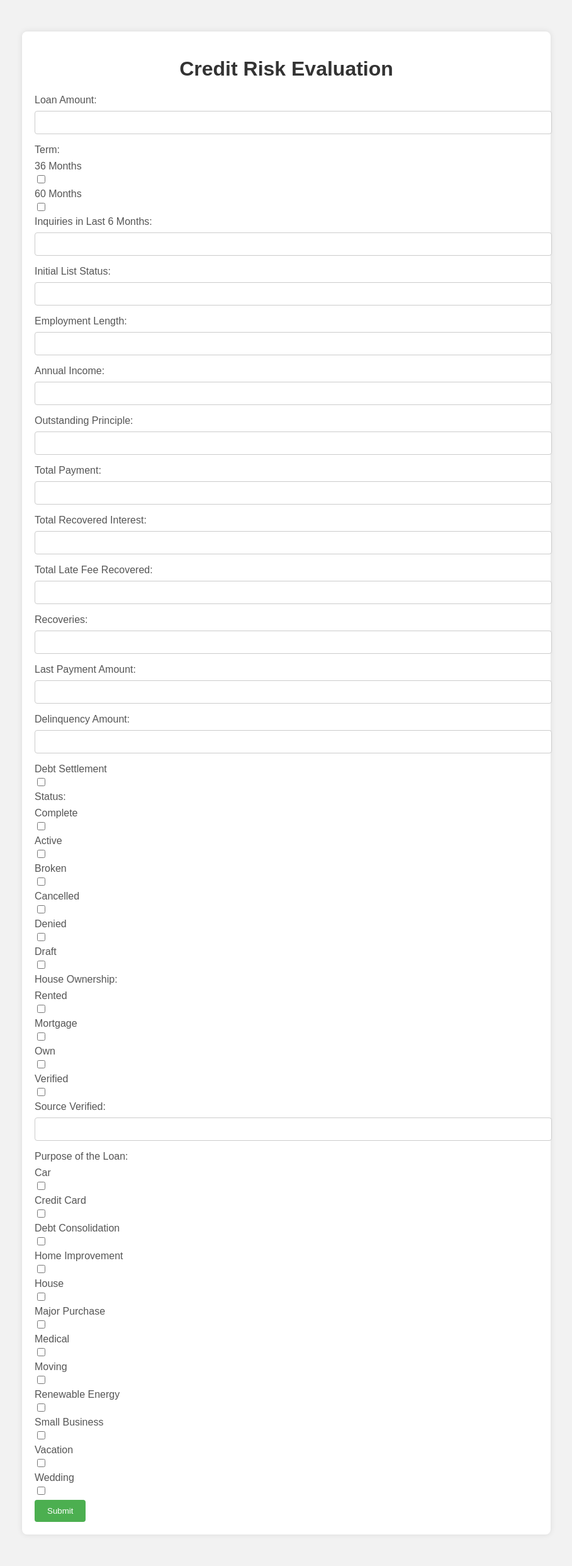
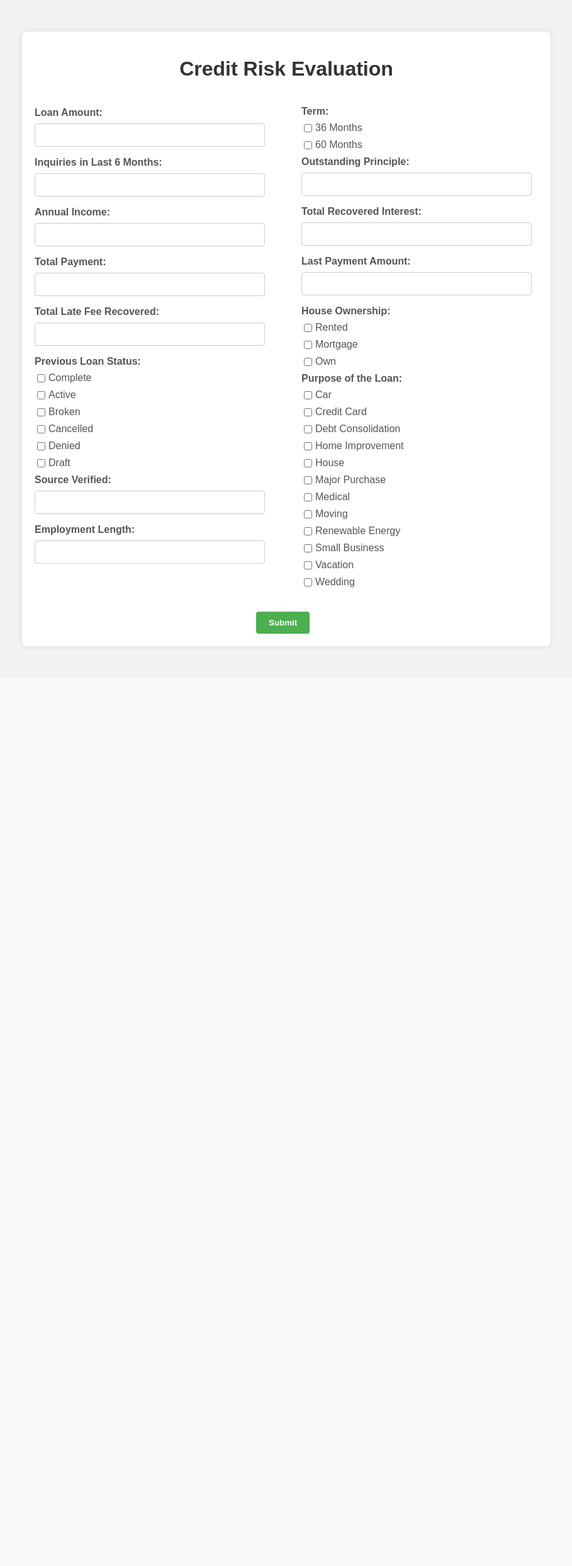
Before and after one commit to sanket6399/credit_risk_management, a Flask app: page / in a window 1280 px wide. Shown: the whole page at 63% size, without its empty margins (185-1094 px from the left). After the commit the page ends 1029 px from the top, so only its background shows below. Run offline with Flask 3, Linux system fonts and the light colour scheme; parts of the project's set-up code (start-up, migrations or seed data) failed here and were passed over.

Commit message:
Changes in static files

```diff
--- a/app/app.py
+++ b/app/app.py
@@ -1,15 +1,11 @@
 from flask import Flask, render_template, request
-import pickle
-#import joblib
+import joblib
+
 app = Flask(__name__)
 
-# Load your machine learning mode
-#model = joblib.load(r'C:\Users\Checkout\Desktop\credit_risk_management\app\randomForest_model.pkl')
-#model = pickle.load(open('/app/app/randomForest_model.pkl', 'rb'))
-file_path = r"/app/app/randomForest_model.pkl"
-with open(file_path, 'rb') as file:
-    print(file)
-    model = pickle.load(file)
+# Load your machine learning model
+model = joblib.load(r"C:\Users\Checkout\Desktop\codes\CS267\Credit_Risk_Management\app\models\randomForest_model.pkl")
+
 @app.route('/')
 def index():
     return render_template('index.html')
@@ -17,23 +13,23 @@ def index():
 @app.route('/predict', methods=['POST'])
 def predict():
     # Get form data
-    print(request.form)
+    #print(request.form)
     loan_amount = float(request.form['loanAmount'])
-    print(loan_amount)
-    term_36 = int(request.form.get('term36', 0) == 'on')
-    term_60 = int(request.form.get('term60', 0) == 'on')
+    #print(loan_amount)
+    term_36 = int(request.form.get('term36', 0) == 'on')  # Checkbox value (1 if checked, 0 if not)
+    term_60 = int(request.form.get('term60', 0) == 'on')  # Checkbox value (1 if checked, 0 if not)
     inquiries = int(request.form['inquiries'])
-    initial_list_status = request.form['initialListStatus']
+    initial_list_status = 0
     employment_length = int(request.form['employmentLength'])
     annual_income = float(request.form['annualIncome'])
     outstanding_principle = float(request.form['outstandingPrinciple'])
     total_payment = float(request.form['totalPayment'])
     total_recovered_interest = float(request.form['totalRecoveredInterest'])
     total_late_fee_recovered = float(request.form['totalLateFeeRecovered'])
-    recoveries = float(request.form['recoveries'])
+    recoveries = 0
     last_payment_amount = float(request.form['lastPaymentAmount'])
-    delinquency_amount = float(request.form['delinquencyAmount'])
-    debt_settlement = int(request.form.get('debtSettlement', 0) == 'on')  # Checkbox value (1 if checked, 0 if not)
+    delinquency_amount = 0
+    debt_settlement = 0  # Checkbox value (1 if checked, 0 if not)
 
     # Status checkboxes (multiple values can be selected)
     status_complete = int(request.form.get('complete', 0) == 'on')
@@ -72,12 +68,7 @@ def predict():
     id = 1
     term = check_term_status(term_36, term_60)
     A, B, C, D = check_status(status_active, status_broken, status_complete, status_denied)
-    interest_rate = 11.37
-    loan_status = 3
-    initial_list_status = 0
-    status = 0
-    debt_settlement = 0
-    not_verified = 1
+    interest_rate, loan_status, initial_list_status, status, debt_settlement, not_verified = get_loan_details()
     if source_verified == '':
         verified = 0
     source_verified = 0
@@ -90,13 +81,17 @@ def predict():
         purpose_house, purpose_major_purchase, purpose_medical, purpose_moving,
         purpose_renewable_energy, purpose_small_business, purpose_vacation, purpose_wedding
     ]
-    print(input_data)
+    #print(input_data)
     # Make predictions using the model
     prediction = model.predict([input_data])
+    print("prediction", prediction)
+    # Process the prediction or take further actions based on your application's requirements
     print(prediction)
-    # Process the prediction or take further actions based on your application's requirements
-
-    return render_template('result.html', prediction=prediction[0])
+    if prediction[0] == 1:
+        predictions = 0
+    else:
+        predictions = 1
+    return render_template('result.html', prediction=predictions)
 
 def check_status(status_active, status_broken, status_complete, status_denied):
     if status_active == 1:
@@ -125,5 +120,13 @@ def check_term_status(term_36, term_60):
         term = 1
     return term
 
+def get_loan_details():
+    interest_rate = 15.050000
+    loan_status = 3
+    initial_list_status = 1
+    status = 0
+    debt_settlement = 1
+    not_verified = 1
+    return interest_rate, loan_status, initial_list_status, status, debt_settlement, not_verified
 if __name__ == '__main__':
     app.run(debug=True)
--- a/app/static/styles/main.css
+++ b/app/static/styles/main.css
@@ -2,6 +2,12 @@ body {
     font-family: 'Arial', sans-serif;
     background-color: #f2f2f2;
     margin: 0;
+}
+
+#multicol{
+    margin-right: 2rem;
+    columns: 2;
+    column-gap: 5rem;
 }
 
 .container {
@@ -26,6 +32,7 @@ form {
     display: block;
     margin-bottom: 8px;
     color: #555;
+    font-weight: 600;
 }
 
 .field-input {
@@ -34,6 +41,7 @@ form {
     margin-bottom: 16px;
     border: 1px solid #ccc;
     border-radius: 4px;
+    max-width: 780px;
 }
 
 .checkbox-label {
@@ -42,6 +50,8 @@ form {
     color: #555;
     cursor: pointer;
     transition: color 0.3s ease-in-out;
+    display: flex;
+
 }
 
 .checkbox-label:hover {
@@ -50,16 +60,88 @@ form {
 
 .checkbox-label input {
     margin-right: 5px;
+    text-align: right;
+    float: right;
 }
 
-/* Style checkboxes in a single vertical column */
-.checkbox-label input {
+
+.submit-button {
+    background-color: #4caf50;body {
+    font-family: 'Arial', sans-serif;
+    background-color: #f2f2f2;
+    margin: 0;
+}
+
+.container {
+    max-width: 800px;
+    margin: 50px auto;
+    background-color: #fff;
+    padding: 20px;
+    border-radius: 8px;
+    box-shadow: 0 0 10px rgba(0, 0, 0, 0.1);
+}
+
+h1 {
+    text-align: center;
+    color: #333;
+}
+
+form {
+    display: flex;
+    flex-wrap: wrap;
+    margin-top: 20px;
+}
+
+.form-column {
+    display: flex;
+    flex-direction: column;
+    flex-basis: calc(50% - 10px);
+    margin-right: 10px;
+}
+
+.form-field {
+    margin-bottom: 16px;
+}
+
+.field-label {
     display: block;
-    margin-top: 5px;
+    margin-bottom: 8px;
+    color: #555;
+    font-weight: 600;
+}
+
+.field-input, .checkbox-label {
+    width: 100%;
+    padding: 10px;
+    border: 1px solid #ccc;
+    border-radius: 4px;
+}
+
+.checkbox-label {
+    display: flex;
+    align-items: center;
+    cursor: pointer;
+    transition: color 0.3s ease-in-out;
+}
+
+.checkbox-label:hover {
+    color: #4caf50; /* Change color on hover */
 }
 
 .submit-button {
     background-color: #4caf50;
+    color: #fff;
+    padding: 10px 20px;
+    border: none;
+    border-radius: 4px;
+    cursor: pointer;
+    width: 100%;
+}
+
+.submit-button:hover {
+    background-color: #45a049;
+}
+
     color: #fff;
     padding: 10px 20px;
     border: none;
--- a/app/templates/index.html
+++ b/app/templates/index.html
@@ -1,143 +1,171 @@
 <!DOCTYPE html>
 <html lang="en">
+
 <head>
     <meta charset="UTF-8">
     <meta name="viewport" content="width=device-width, initial-scale=1.0">
     <link rel="stylesheet" href="{{ url_for('static', filename='styles/main.css') }}">
     <title>Credit Risk Evaluation</title>
 </head>
+
 <body>
     <div class="container">
         <h1>Credit Risk Evaluation</h1>
+        <div id="multicol">
             <form method="POST" action="/predict">
                 <label for="loanAmount" class="field-label">Loan Amount:</label>
                 <input type="text" name="loanAmount" required class="field-input">
 
-            <label class="field-label">Term:</label>
-            <label for="term36" class="checkbox-label">36 Months
-                <input type="checkbox" name="term36" id="term36">
-            </label>
-            <label for="term60" class="checkbox-label">60 Months
-                <input type="checkbox" name="term60" id="term60">
-            </label>
+
+
 
                 <label for="inquiries" class="field-label">Inquiries in Last 6 Months:</label>
                 <input type="text" name="inquiries" class="field-input">
 
-            <label for="initialListStatus" class="field-label">Initial List Status:</label>
-            <input type="text" name="initialListStatus" class="field-input">
-
-            <label for="employmentLength" class="field-label">Employment Length:</label>
-            <input type="text" name="employmentLength" class="field-input">
 
                 <label for="annualIncome" class="field-label">Annual Income:</label>
                 <input type="text" name="annualIncome" class="field-input">
 
-            <label for="outstandingPrinciple" class="field-label">Outstanding Principle:</label>
-            <input type="text" name="outstandingPrinciple" class="field-input">
 
                 <label for="totalPayment" class="field-label">Total Payment:</label>
                 <input type="text" name="totalPayment" class="field-input">
 
-            <label for="totalRecoveredInterest" class="field-label">Total Recovered Interest:</label>
-            <input type="text" name="totalRecoveredInterest" class="field-input">
 
                 <label for="totalLateFeeRecovered" class="field-label">Total Late Fee Recovered:</label>
                 <input type="text" name="totalLateFeeRecovered" class="field-input">
 
-            <label for="recoveries" class="field-label">Recoveries:</label>
-            <input type="text" name="recoveries" class="field-input">
+
+                <label class="field-label">Previous Loan Status:</label>
+                <label for="complete" class="checkbox-label">
+                    <input type="checkbox" name="status" id="complete">
+                    Complete
+
+                </label>
+                <label for="active" class="checkbox-label">
+                    <input type="checkbox" name="status" id="active">
+                    Active
+                </label>
+                <label for="broken" class="checkbox-label">
+                    <input type="checkbox" name="status" id="broken">
+                    Broken
+                </label>
+                <label for="cancelled" class="checkbox-label">
+                    <input type="checkbox" name="status" id="cancelled">
+                    Cancelled
+                </label>
+                <label for="denied" class="checkbox-label">
+                    <input type="checkbox" name="status" id="denied">
+                    Denied
+                </label>
+                <label for="draft" class="checkbox-label">
+                    <input type="checkbox" name="status" id="draft">
+                    Draft
+                </label>
+                <label for="sourceVerified" class="field-label">Source Verified:</label>
+                <input type="text" name="sourceVerified" class="field-input">
+
+
+                <label for="employmentLength" class="field-label">Employment Length:</label>
+                <input type="text" name="employmentLength" class="field-input">
+                </br>
+                </br>
+                </br>
+
+                <label class="field-label">Term:</label>
+                <label for="term36" class="checkbox-label">
+                    <input type="checkbox" name="term36" id="term36">
+                    36 Months
+                </label>
+                <label for="term60" class="checkbox-label">
+                    <input type="checkbox" name="term60" id="term60">
+                    60 Months
+                </label>
+
+
+                <label for="outstandingPrinciple" class="field-label">Outstanding Principle:</label>
+                <input type="text" name="outstandingPrinciple" class="field-input">
+
+
+
+                <label for="totalRecoveredInterest" class="field-label">Total Recovered Interest:</label>
+                <input type="text" name="totalRecoveredInterest" class="field-input">
 
                 <label for="lastPaymentAmount" class="field-label">Last Payment Amount:</label>
                 <input type="text" name="lastPaymentAmount" class="field-input">
 
-            <label for="delinquencyAmount" class="field-label">Delinquency Amount:</label>
-            <input type="text" name="delinquencyAmount" class="field-input">
 
-            <label for="debtSettlement" class="checkbox-label">Debt Settlement
-                <input type="checkbox" name="debtSettlement" id="debtSettlement">
+                <label class="field-label">House Ownership:</label>
+                <label for="rented" class="checkbox-label">
+                    <input type="checkbox" name="houseOwnership" id="rented">
+                    Rented
+                </label>
+                <label for="mortgage" class="checkbox-label">
+                    <input type="checkbox" name="houseOwnership" id="mortgage">
+                    Mortgage
+                </label>
+                <label for="own" class="checkbox-label">
+                    <input type="checkbox" name="houseOwnership" id="own">
+                    Own
                 </label>
 
-            <label class="checkbox-label">Status:</label>
-            <label for="complete" class="checkbox-label">Complete
-                <input type="checkbox" name="status" id="complete">
+                <label class="field-label">Purpose of the Loan:</label>
+                <label for="car" class="checkbox-label">
+                    <input type="checkbox" name="loanPurpose" id="car">
+                    Car
                 </label>
-            <label for="active" class="checkbox-label">Active
-                <input type="checkbox" name="status" id="active">
+                <label for="creditCard" class="checkbox-label">
+                    <input type="checkbox" name="loanPurpose" id="creditCard">
+                    Credit Card
                 </label>
-            <label for="broken" class="checkbox-label">Broken
-                <input type="checkbox" name="status" id="broken">
+                <label for="debtConsolidation" class="checkbox-label">
+                    <input type="checkbox" name="loanPurpose" id="debtConsolidation">
+                    Debt Consolidation
                 </label>
-            <label for="cancelled" class="checkbox-label">Cancelled
-                <input type="checkbox" name="status" id="cancelled">
+                <label for="homeImprovement" class="checkbox-label">
+                    <input type="checkbox" name="loanPurpose" id="homeImprovement">
+                    Home Improvement
                 </label>
-            <label for="denied" class="checkbox-label">Denied
-                <input type="checkbox" name="status" id="denied">
+                <label for="house" class="checkbox-label">
+                    <input type="checkbox" name="loanPurpose" id="house">
+                    House
                 </label>
-            <label for="draft" class="checkbox-label">Draft
-                <input type="checkbox" name="status" id="draft">
+                <label for="majorPurchase" class="checkbox-label">
+                    <input type="checkbox" name="loanPurpose" id="majorPurchase">
+                    Major Purchase
+                </label>
+                <label for="medical" class="checkbox-label">
+                    <input type="checkbox" name="loanPurpose" id="medical">
+                    Medical
+                </label>
+                <label for="moving" class="checkbox-label">
+                    <input type="checkbox" name="loanPurpose" id="moving">
+                    Moving
+                </label>
+                <label for="renewableEnergy" class="checkbox-label">
+                    <input type="checkbox" name="loanPurpose" id="renewableEnergy">
+                    Renewable Energy
+                </label>
+                <label for="smallBusiness" class="checkbox-label">
+                    <input type="checkbox" name="loanPurpose" id="smallBusiness">
+                    Small Business
+                </label>
+                <label for="vacation" class="checkbox-label">
+                    <input type="checkbox" name="loanPurpose" id="vacation">
+                    Vacation
+                </label>
+                <label for="wedding" class="checkbox-label">
+                    <input type="checkbox" name="loanPurpose" id="wedding">
+                    Wedding
                 </label>
 
-            <label class="checkbox-label">House Ownership:</label>
-            <label for="rented" class="checkbox-label">Rented
-                <input type="checkbox" name="houseOwnership" id="rented">
-            </label>
-            <label for="mortgage" class="checkbox-label">Mortgage
-                <input type="checkbox" name="houseOwnership" id="mortgage">
-            </label>
-            <label for="own" class="checkbox-label">Own
-                <input type="checkbox" name="houseOwnership" id="own">
-            </label>
+        </div>
+        <!-- Add more purpose options as needed -->
+        </br>
+        </br>
 
-            <label for="verified" class="checkbox-label">Verified
-                <input type="checkbox" name="verified" id="verified">
-            </label>
-
-            <label for="sourceVerified" class="field-label">Source Verified:</label>
-            <input type="text" name="sourceVerified" class="field-input">
-
-            <label class="checkbox-label">Purpose of the Loan:</label>
-            <label for="car" class="checkbox-label">Car
-                <input type="checkbox" name="loanPurpose" id="car">
-            </label>
-            <label for="creditCard" class="checkbox-label">Credit Card
-                <input type="checkbox" name="loanPurpose" id="creditCard">
-            </label>
-            <label for="debtConsolidation" class="checkbox-label">Debt Consolidation
-                <input type="checkbox" name="loanPurpose" id="debtConsolidation">
-            </label>
-            <label for="homeImprovement" class="checkbox-label">Home Improvement
-                <input type="checkbox" name="loanPurpose" id="homeImprovement">
-            </label>
-            <label for="house" class="checkbox-label">House
-                <input type="checkbox" name="loanPurpose" id="house">
-            </label>
-            <label for="majorPurchase" class="checkbox-label">Major Purchase
-                <input type="checkbox" name="loanPurpose" id="majorPurchase">
-            </label>
-            <label for="medical" class="checkbox-label">Medical
-                <input type="checkbox" name="loanPurpose" id="medical">
-            </label>
-            <label for="moving" class="checkbox-label">Moving
-                <input type="checkbox" name="loanPurpose" id="moving">
-            </label>
-            <label for="renewableEnergy" class="checkbox-label">Renewable Energy
-                <input type="checkbox" name="loanPurpose" id="renewableEnergy">
-            </label>
-            <label for="smallBusiness" class="checkbox-label">Small Business
-                <input type="checkbox" name="loanPurpose" id="smallBusiness">
-            </label>
-            <label for="vacation" class="checkbox-label">Vacation
-                <input type="checkbox" name="loanPurpose" id="vacation">
-            </label>
-            <label for="wedding" class="checkbox-label">Wedding
-                <input type="checkbox" name="loanPurpose" id="wedding">
-            </label>
-
-            <!-- Add more purpose options as needed -->
-
-            <button type="submit" class="submit-button">Submit</button>
+        <button type="submit" class="submit-button" style="margin-left: 44%;font-weight: 600;">Submit</button>
         </form>
     </div>
 </body>
+
 </html>
```
Also changed, not shown: app/templates/result.html (+7 -2 lines). Lines whose indentation alone changed are shown as unchanged.
